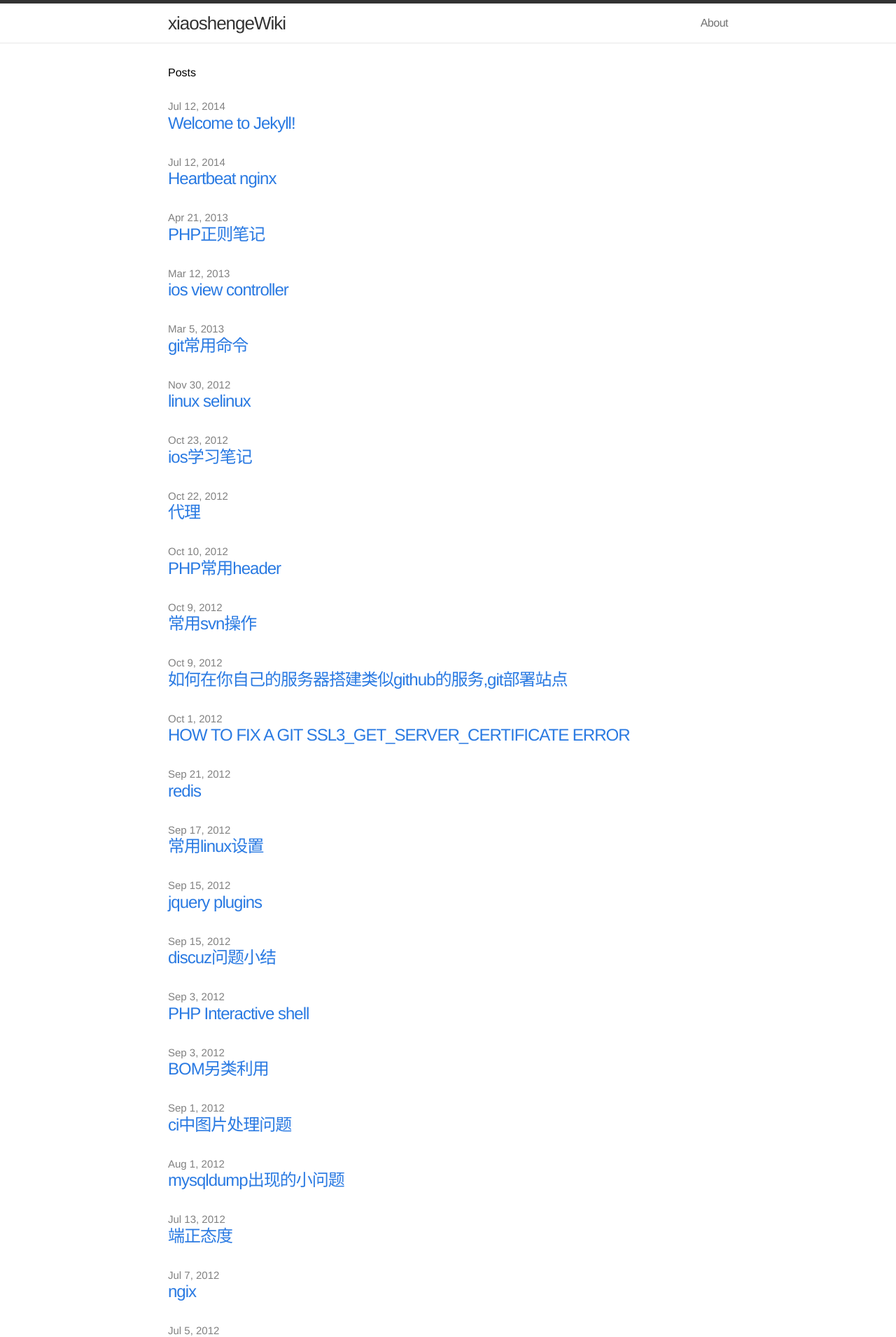
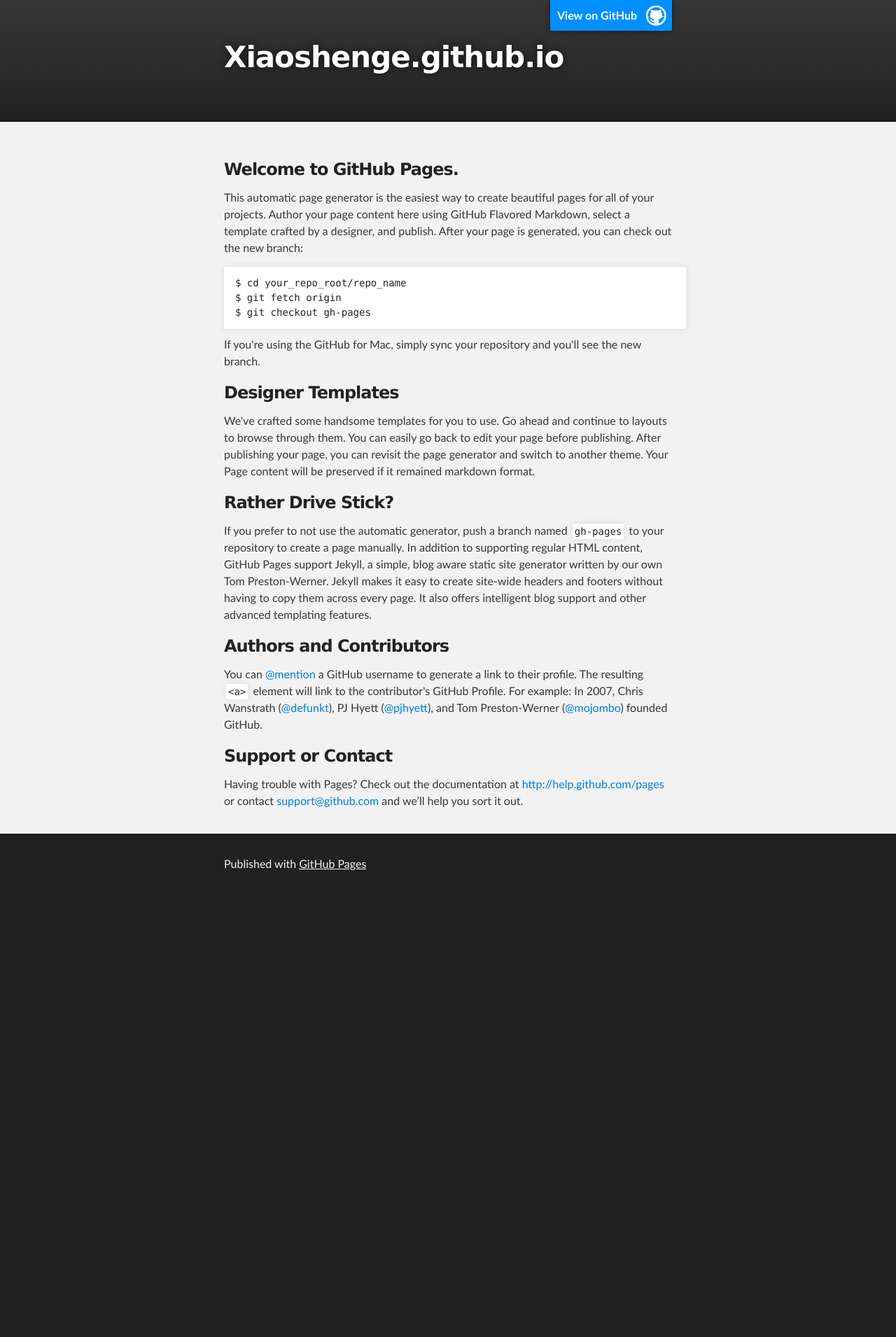
Before and after one commit to xiaoshenge/xiaoshenge.github.io, a Jekyll site: the page index.html, which Jekyll copies as it is, in a window 1280 px wide. Shown: the top 1910 px of the page at 70% size. Built offline with Jekyll 4.4.1, drawn with Linux system fonts in a browser that asks for light colours; after the commit the page ends 1281 px from its top, so only the background shows below that; some of the changed text lies outside the part shown.

Commit message:
Replace master branch with page content via GitHub

```diff
--- a/index.html
+++ b/index.html
@@ -1,20 +1,74 @@
----
-layout: default
----
+<!DOCTYPE html>
+<html>
 
-<div class="home">
+  <head>
+    <meta charset='utf-8' />
+    <meta http-equiv="X-UA-Compatible" content="chrome=1" />
+    <meta name="description" content="Xiaoshenge.github.io : " />
 
-  <h1>Posts</h1>
+    <link rel="stylesheet" type="text/css" media="screen" href="stylesheets/stylesheet.css">
 
-  <ul class="posts">
-    {% for post in site.posts %}
-      <li>
-        <span class="post-date">{{ post.date | date: "%b %-d, %Y" }}</span>
-        <a class="post-link" href="{{ post.url | prepend: site.baseurl }}">{{ post.title }}</a>
-      </li>
-    {% endfor %}
-  </ul>
+    <title>Xiaoshenge.github.io</title>
+  </head>
 
-  <p class="rss-subscribe">subscribe <a href="{{ "/feed.xml" | prepend: site.baseurl }}">via RSS</a></p>
+  <body>
 
-</div>
+    <!-- HEADER -->
+    <div id="header_wrap" class="outer">
+        <header class="inner">
+          <a id="forkme_banner" href="https://github.com/xiaoshenge">View on GitHub</a>
+
+          <h1 id="project_title">Xiaoshenge.github.io</h1>
+          <h2 id="project_tagline"></h2>
+
+        </header>
+    </div>
+
+    <!-- MAIN CONTENT -->
+    <div id="main_content_wrap" class="outer">
+      <section id="main_content" class="inner">
+        <h3>
+<a name="welcome-to-github-pages" class="anchor" href="#welcome-to-github-pages"><span class="octicon octicon-link"></span></a>Welcome to GitHub Pages.</h3>
+
+<p>This automatic page generator is the easiest way to create beautiful pages for all of your projects. Author your page content here using GitHub Flavored Markdown, select a template crafted by a designer, and publish. After your page is generated, you can check out the new branch:</p>
+
+<pre><code>$ cd your_repo_root/repo_name
+$ git fetch origin
+$ git checkout gh-pages
+</code></pre>
+
+<p>If you're using the GitHub for Mac, simply sync your repository and you'll see the new branch.</p>
+
+<h3>
+<a name="designer-templates" class="anchor" href="#designer-templates"><span class="octicon octicon-link"></span></a>Designer Templates</h3>
+
+<p>We've crafted some handsome templates for you to use. Go ahead and continue to layouts to browse through them. You can easily go back to edit your page before publishing. After publishing your page, you can revisit the page generator and switch to another theme. Your Page content will be preserved if it remained markdown format.</p>
+
+<h3>
+<a name="rather-drive-stick" class="anchor" href="#rather-drive-stick"><span class="octicon octicon-link"></span></a>Rather Drive Stick?</h3>
+
+<p>If you prefer to not use the automatic generator, push a branch named <code>gh-pages</code> to your repository to create a page manually. In addition to supporting regular HTML content, GitHub Pages support Jekyll, a simple, blog aware static site generator written by our own Tom Preston-Werner. Jekyll makes it easy to create site-wide headers and footers without having to copy them across every page. It also offers intelligent blog support and other advanced templating features.</p>
+
+<h3>
+<a name="authors-and-contributors" class="anchor" href="#authors-and-contributors"><span class="octicon octicon-link"></span></a>Authors and Contributors</h3>
+
+<p>You can <a href="https://github.com/blog/821" class="user-mention">@mention</a> a GitHub username to generate a link to their profile. The resulting <code>&lt;a&gt;</code> element will link to the contributor's GitHub Profile. For example: In 2007, Chris Wanstrath (<a href="https://github.com/defunkt" class="user-mention">@defunkt</a>), PJ Hyett (<a href="https://github.com/pjhyett" class="user-mention">@pjhyett</a>), and Tom Preston-Werner (<a href="https://github.com/mojombo" class="user-mention">@mojombo</a>) founded GitHub.</p>
+
+<h3>
+<a name="support-or-contact" class="anchor" href="#support-or-contact"><span class="octicon octicon-link"></span></a>Support or Contact</h3>
+
+<p>Having trouble with Pages? Check out the documentation at <a href="http://help.github.com/pages">http://help.github.com/pages</a> or contact <a href="mailto:support@github.com">support@github.com</a> and we’ll help you sort it out.</p>
+      </section>
+    </div>
+
+    <!-- FOOTER  -->
+    <div id="footer_wrap" class="outer">
+      <footer class="inner">
+        <p>Published with <a href="http://pages.github.com">GitHub Pages</a></p>
+      </footer>
+    </div>
+
+
+
+  </body>
+</html>
--- /dev/null
+++ b/javascripts/main.js
@@ -0,0 +1 @@
+console.log('This would be the main JS file.');
--- /dev/null
+++ b/stylesheets/pygment_trac.css
@@ -0,0 +1,70 @@
+.highlight .hll { background-color: #ffffcc }
+.highlight  { background: #f0f3f3; }
+.highlight .c { color: #0099FF; font-style: italic } /* Comment */
+.highlight .err { color: #AA0000; background-color: #FFAAAA } /* Error */
+.highlight .k { color: #006699; font-weight: bold } /* Keyword */
+.highlight .o { color: #555555 } /* Operator */
+.highlight .cm { color: #0099FF; font-style: italic } /* Comment.Multiline */
+.highlight .cp { color: #009999 } /* Comment.Preproc */
+.highlight .c1 { color: #0099FF; font-style: italic } /* Comment.Single */
+.highlight .cs { color: #0099FF; font-weight: bold; font-style: italic } /* Comment.Special */
+.highlight .gd { background-color: #FFCCCC; border: 1px solid #CC0000 } /* Generic.Deleted */
+.highlight .ge { font-style: italic } /* Generic.Emph */
+.highlight .gr { color: #FF0000 } /* Generic.Error */
+.highlight .gh { color: #003300; font-weight: bold } /* Generic.Heading */
+.highlight .gi { background-color: #CCFFCC; border: 1px solid #00CC00 } /* Generic.Inserted */
+.highlight .go { color: #AAAAAA } /* Generic.Output */
+.highlight .gp { color: #000099; font-weight: bold } /* Generic.Prompt */
+.highlight .gs { font-weight: bold } /* Generic.Strong */
+.highlight .gu { color: #003300; font-weight: bold } /* Generic.Subheading */
+.highlight .gt { color: #99CC66 } /* Generic.Traceback */
+.highlight .kc { color: #006699; font-weight: bold } /* Keyword.Constant */
+.highlight .kd { color: #006699; font-weight: bold } /* Keyword.Declaration */
+.highlight .kn { color: #006699; font-weight: bold } /* Keyword.Namespace */
+.highlight .kp { color: #006699 } /* Keyword.Pseudo */
+.highlight .kr { color: #006699; font-weight: bold } /* Keyword.Reserved */
+.highlight .kt { color: #007788; font-weight: bold } /* Keyword.Type */
+.highlight .m { color: #FF6600 } /* Literal.Number */
+.highlight .s { color: #CC3300 } /* Literal.String */
+.highlight .na { color: #330099 } /* Name.Attribute */
+.highlight .nb { color: #336666 } /* Name.Builtin */
+.highlight .nc { color: #00AA88; font-weight: bold } /* Name.Class */
+.highlight .no { color: #336600 } /* Name.Constant */
+.highlight .nd { color: #9999FF } /* Name.Decorator */
+.highlight .ni { color: #999999; font-weight: bold } /* Name.Entity */
+.highlight .ne { color: #CC0000; font-weight: bold } /* Name.Exception */
+.highlight .nf { color: #CC00FF } /* Name.Function */
+.highlight .nl { color: #9999FF } /* Name.Label */
+.highlight .nn { color: #00CCFF; font-weight: bold } /* Name.Namespace */
+.highlight .nt { color: #330099; font-weight: bold } /* Name.Tag */
+.highlight .nv { color: #003333 } /* Name.Variable */
+.highlight .ow { color: #000000; font-weight: bold } /* Operator.Word */
+.highlight .w { color: #bbbbbb } /* Text.Whitespace */
+.highlight .mf { color: #FF6600 } /* Literal.Number.Float */
+.highlight .mh { color: #FF6600 } /* Literal.Number.Hex */
+.highlight .mi { color: #FF6600 } /* Literal.Number.Integer */
+.highlight .mo { color: #FF6600 } /* Literal.Number.Oct */
+.highlight .sb { color: #CC3300 } /* Literal.String.Backtick */
+.highlight .sc { color: #CC3300 } /* Literal.String.Char */
+.highlight .sd { color: #CC3300; font-style: italic } /* Literal.String.Doc */
+.highlight .s2 { color: #CC3300 } /* Literal.String.Double */
+.highlight .se { color: #CC3300; font-weight: bold } /* Literal.String.Escape */
+.highlight .sh { color: #CC3300 } /* Literal.String.Heredoc */
+.highlight .si { color: #AA0000 } /* Literal.String.Interpol */
+.highlight .sx { color: #CC3300 } /* Literal.String.Other */
+.highlight .sr { color: #33AAAA } /* Literal.String.Regex */
+.highlight .s1 { color: #CC3300 } /* Literal.String.Single */
+.highlight .ss { color: #FFCC33 } /* Literal.String.Symbol */
+.highlight .bp { color: #336666 } /* Name.Builtin.Pseudo */
+.highlight .vc { color: #003333 } /* Name.Variable.Class */
+.highlight .vg { color: #003333 } /* Name.Variable.Global */
+.highlight .vi { color: #003333 } /* Name.Variable.Instance */
+.highlight .il { color: #FF6600 } /* Literal.Number.Integer.Long */
+
+.type-csharp .highlight .k { color: #0000FF }
+.type-csharp .highlight .kt { color: #0000FF }
+.type-csharp .highlight .nf { color: #000000; font-weight: normal }
+.type-csharp .highlight .nc { color: #2B91AF }
+.type-csharp .highlight .nn { color: #000000 }
+.type-csharp .highlight .s { color: #A31515 }
+.type-csharp .highlight .sc { color: #A31515 }
--- /dev/null
+++ b/stylesheets/stylesheet.css
@@ -0,0 +1,423 @@
+/*******************************************************************************
+Slate Theme for GitHub Pages
+by Jason Costello, @jsncostello
+*******************************************************************************/
+
+@import url(pygment_trac.css);
+
+/*******************************************************************************
+MeyerWeb Reset
+*******************************************************************************/
+
+html, body, div, span, applet, object, iframe,
+h1, h2, h3, h4, h5, h6, p, blockquote, pre,
+a, abbr, acronym, address, big, cite, code,
+del, dfn, em, img, ins, kbd, q, s, samp,
+small, strike, strong, sub, sup, tt, var,
+b, u, i, center,
+dl, dt, dd, ol, ul, li,
+fieldset, form, label, legend,
+table, caption, tbody, tfoot, thead, tr, th, td,
+article, aside, canvas, details, embed,
+figure, figcaption, footer, header, hgroup,
+menu, nav, output, ruby, section, summary,
+time, mark, audio, video {
+  margin: 0;
+  padding: 0;
+  border: 0;
+  font: inherit;
+  vertical-align: baseline;
+}
+
+/* HTML5 display-role reset for older browsers */
+article, aside, details, figcaption, figure,
+footer, header, hgroup, menu, nav, section {
+  display: block;
+}
+
+ol, ul {
+  list-style: none;
+}
+
+table {
+  border-collapse: collapse;
+  border-spacing: 0;
+}
+
+/*******************************************************************************
+Theme Styles
+*******************************************************************************/
+
+body {
+  box-sizing: border-box;
+  color:#373737;
+  background: #212121;
+  font-size: 16px;
+  font-family: 'Myriad Pro', Calibri, Helvetica, Arial, sans-serif;
+  line-height: 1.5;
+  -webkit-font-smoothing: antialiased;
+}
+
+h1, h2, h3, h4, h5, h6 {
+  margin: 10px 0;
+  font-weight: 700;
+  color:#222222;
+  font-family: 'Lucida Grande', 'Calibri', Helvetica, Arial, sans-serif;
+  letter-spacing: -1px;
+}
+
+h1 {
+  font-size: 36px;
+  font-weight: 700;
+}
+
+h2 {
+  padding-bottom: 10px;
+  font-size: 32px;
+  background: url('../images/bg_hr.png') repeat-x bottom;
+}
+
+h3 {
+  font-size: 24px;
+}
+
+h4 {
+  font-size: 21px;
+}
+
+h5 {
+  font-size: 18px;
+}
+
+h6 {
+  font-size: 16px;
+}
+
+p {
+  margin: 10px 0 15px 0;
+}
+
+footer p {
+  color: #f2f2f2;
+}
+
+a {
+  text-decoration: none;
+  color: #007edf;
+  text-shadow: none;
+
+  transition: color 0.5s ease;
+  transition: text-shadow 0.5s ease;
+  -webkit-transition: color 0.5s ease;
+  -webkit-transition: text-shadow 0.5s ease;
+  -moz-transition: color 0.5s ease;
+  -moz-transition: text-shadow 0.5s ease;
+  -o-transition: color 0.5s ease;
+  -o-transition: text-shadow 0.5s ease;
+  -ms-transition: color 0.5s ease;
+  -ms-transition: text-shadow 0.5s ease;
+}
+
+a:hover, a:focus {text-decoration: underline;}
+
+footer a {
+  color: #F2F2F2;
+  text-decoration: underline;
+}
+
+em {
+  font-style: italic;
+}
+
+strong {
+  font-weight: bold;
+}
+
+img {
+  position: relative;
+  margin: 0 auto;
+  max-width: 739px;
+  padding: 5px;
+  margin: 10px 0 10px 0;
+  border: 1px solid #ebebeb;
+
+  box-shadow: 0 0 5px #ebebeb;
+  -webkit-box-shadow: 0 0 5px #ebebeb;
+  -moz-box-shadow: 0 0 5px #ebebeb;
+  -o-box-shadow: 0 0 5px #ebebeb;
+  -ms-box-shadow: 0 0 5px #ebebeb;
+}
+
+p img {
+  display: inline;
+  margin: 0;
+  padding: 0;
+  vertical-align: middle;
+  text-align: center;
+  border: none;
+}
+
+pre, code {
+  width: 100%;
+  color: #222;
+  background-color: #fff;
+
+  font-family: Monaco, "Bitstream Vera Sans Mono", "Lucida Console", Terminal, monospace;
+  font-size: 14px;
+
+  border-radius: 2px;
+  -moz-border-radius: 2px;
+  -webkit-border-radius: 2px;
+}
+
+pre {
+  width: 100%;
+  padding: 10px;
+  box-shadow: 0 0 10px rgba(0,0,0,.1);
+  overflow: auto;
+}
+
+code {
+  padding: 3px;
+  margin: 0 3px;
+  box-shadow: 0 0 10px rgba(0,0,0,.1);
+}
+
+pre code {
+  display: block;
+  box-shadow: none;
+}
+
+blockquote {
+  color: #666;
+  margin-bottom: 20px;
+  padding: 0 0 0 20px;
+  border-left: 3px solid #bbb;
+}
+
+
+ul, ol, dl {
+  margin-bottom: 15px
+}
+
+ul {
+  list-style: inside;
+  padding-left: 20px;
+}
+
+ol {
+  list-style: decimal inside;
+  padding-left: 20px;
+}
+
+dl dt {
+  font-weight: bold;
+}
+
+dl dd {
+  padding-left: 20px;
+  font-style: italic;
+}
+
+dl p {
+  padding-left: 20px;
+  font-style: italic;
+}
+
+hr {
+  height: 1px;
+  margin-bottom: 5px;
+  border: none;
+  background: url('../images/bg_hr.png') repeat-x center;
+}
+
+table {
+  border: 1px solid #373737;
+  margin-bottom: 20px;
+  text-align: left;
+ }
+
+th {
+  font-family: 'Lucida Grande', 'Helvetica Neue', Helvetica, Arial, sans-serif;
+  padding: 10px;
+  background: #373737;
+  color: #fff;
+ }
+
+td {
+  padding: 10px;
+  border: 1px solid #373737;
+ }
+
+form {
+  background: #f2f2f2;
+  padding: 20px;
+}
+
+/*******************************************************************************
+Full-Width Styles
+*******************************************************************************/
+
+.outer {
+  width: 100%;
+}
+
+.inner {
+  position: relative;
+  max-width: 640px;
+  padding: 20px 10px;
+  margin: 0 auto;
+}
+
+#forkme_banner {
+  display: block;
+  position: absolute;
+  top:0;
+  right: 10px;
+  z-index: 10;
+  padding: 10px 50px 10px 10px;
+  color: #fff;
+  background: url('../images/blacktocat.png') #0090ff no-repeat 95% 50%;
+  font-weight: 700;
+  box-shadow: 0 0 10px rgba(0,0,0,.5);
+  border-bottom-left-radius: 2px;
+  border-bottom-right-radius: 2px;
+}
+
+#header_wrap {
+  background: #212121;
+  background: -moz-linear-gradient(top, #373737, #212121);
+  background: -webkit-linear-gradient(top, #373737, #212121);
+  background: -ms-linear-gradient(top, #373737, #212121);
+  background: -o-linear-gradient(top, #373737, #212121);
+  background: linear-gradient(top, #373737, #212121);
+}
+
+#header_wrap .inner {
+  padding: 50px 10px 30px 10px;
+}
+
+#project_title {
+  margin: 0;
+  color: #fff;
+  font-size: 42px;
+  font-weight: 700;
+  text-shadow: #111 0px 0px 10px;
+}
+
+#project_tagline {
+  color: #fff;
+  font-size: 24px;
+  font-weight: 300;
+  background: none;
+  text-shadow: #111 0px 0px 10px;
+}
+
+#downloads {
+  position: absolute;
+  width: 210px;
+  z-index: 10;
+  bottom: -40px;
+  right: 0;
+  height: 70px;
+  background: url('../images/icon_download.png') no-repeat 0% 90%;
+}
+
+.zip_download_link {
+  display: block;
+  float: right;
+  width: 90px;
+  height:70px;
+  text-indent: -5000px;
+  overflow: hidden;
+  background: url(../images/sprite_download.png) no-repeat bottom left;
+}
+
+.tar_download_link {
+  display: block;
+  float: right;
+  width: 90px;
+  height:70px;
+  text-indent: -5000px;
+  overflow: hidden;
+  background: url(../images/sprite_download.png) no-repeat bottom right;
+  margin-left: 10px;
+}
+
+.zip_download_link:hover {
+  background: url(../images/sprite_download.png) no-repeat top left;
+}
+
+.tar_download_link:hover {
+  background: url(../images/sprite_download.png) no-repeat top right;
+}
+
+#main_content_wrap {
+  background: #f2f2f2;
+  border-top: 1px solid #111;
+  border-bottom: 1px solid #111;
+}
+
+#main_content {
+  padding-top: 40px;
+}
+
+#footer_wrap {
+  background: #212121;
+}
+
+
+
+/*******************************************************************************
+Small Device Styles
+*******************************************************************************/
+
+@media screen and (max-width: 480px) {
+  body {
+    font-size:14px;
+  }
+
+  #downloads {
+    display: none;
+  }
+
+  .inner {
+    min-width: 320px;
+    max-width: 480px;
+  }
+
+  #project_title {
+  font-size: 32px;
+  }
+
+  h1 {
+    font-size: 28px;
+  }
+
+  h2 {
+    font-size: 24px;
+  }
+
+  h3 {
+    font-size: 21px;
+  }
+
+  h4 {
+    font-size: 18px;
+  }
+
+  h5 {
+    font-size: 14px;
+  }
+
+  h6 {
+    font-size: 12px;
+  }
+
+  code, pre {
+    min-width: 320px;
+    max-width: 480px;
+    font-size: 11px;
+  }
+
+}
```
Also changed, not shown: params.json (added, +1 -0 lines), images/bg_hr.png (added), images/blacktocat.png (added), images/icon_download.png (added), images/sprite_download.png (added).
